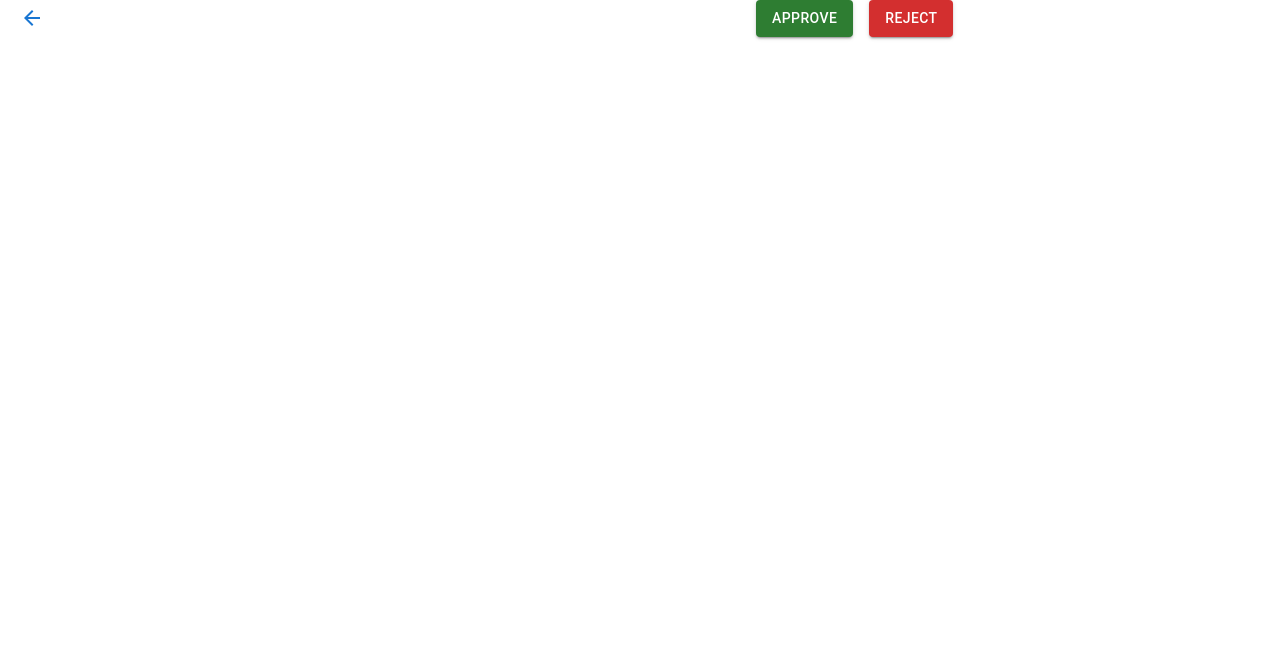
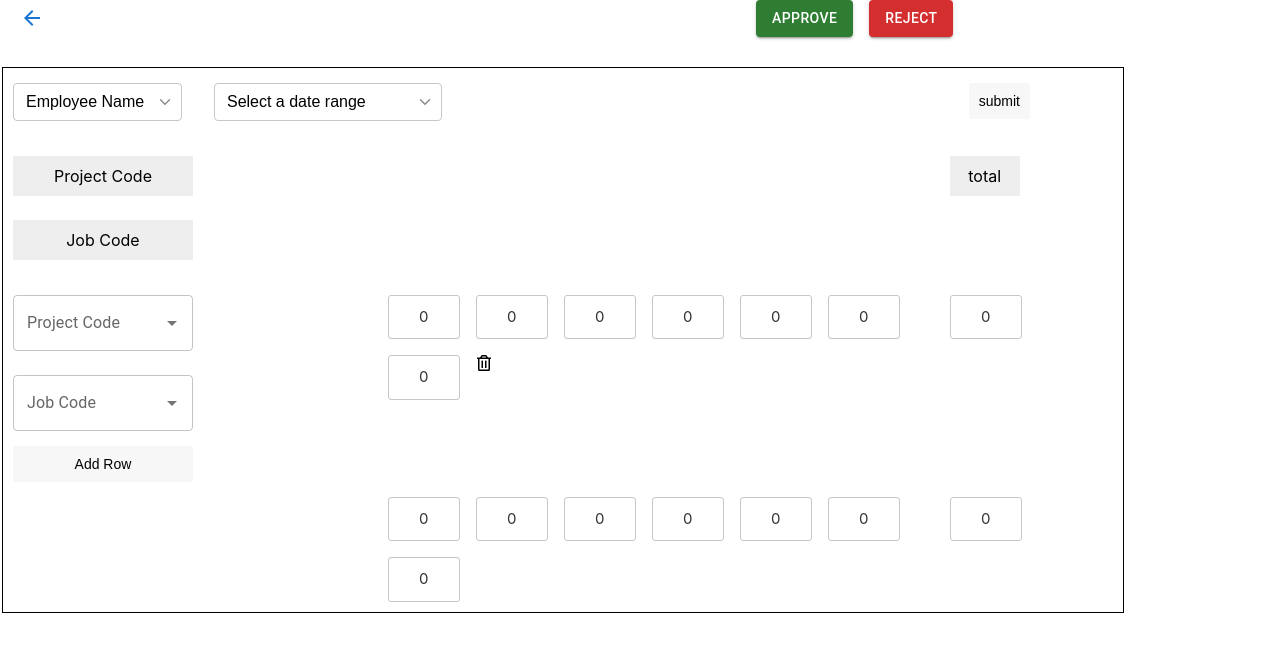
Before and after one commit to Jainu-baba/Timesheet-POC-Team-B, a React (Create React App) app: page /details in a window 1280 px wide. Shown: the top 652 px of the page. Built offline with nearby package versions, Linux system fonts and the light colour scheme.

Commit message:
added details screen

```diff
--- a/package.json
+++ b/package.json
@@ -17,6 +17,7 @@
     "@testing-library/user-event": "^13.5.0",
     "react": "^18.2.0",
     "react-dom": "^18.2.0",
+    "react-icons": "^4.10.1",
     "react-redux": "^8.1.2",
     "react-router-dom": "^6.15.0",
     "react-scripts": "5.0.1",
--- a/src/Components/Employee/TimeSheet.js
+++ b/src/Components/Employee/TimeSheet.js
@@ -1,11 +1,11 @@
 import React from 'react'
 import PropTypes from 'prop-types';
 import Box from '@mui/material/Box';
-
+import Button from '@mui/material/Button';
 import { useState, useEffect } from 'react';
 import { Grid } from '@mui/material';
 import DateRange from './DateRange.json';
-
+import Stack from '@mui/material/Stack';
 import Dialog from '@mui/material/Dialog';
 import DialogActions from '@mui/material/DialogActions';
 import DialogContent from '@mui/material/DialogContent';
@@ -38,7 +38,6 @@ export default function TimeSheet() {
     }, []);
 
     const handleEmployee = (empName) => {
-        //const empData = {[empName]: {[selectedRange.fromDate+'-'+selectedRange.toDate]:[]}};
         localStorage.setItem('employeeName', empName);
         localStorage.setItem(empName, '');
     }
@@ -55,35 +54,13 @@ export default function TimeSheet() {
         const selectedIndex = event.target.value;
         setSelectedRange(dateRanges[selectedIndex]);
         setSelectedDates(dateRanges[selectedIndex].dates);
-
-
         const edata = dateRanges[selectedIndex].fromDate+'-'+dateRanges[selectedIndex].toDate;
         localStorage.setItem('dateRange', edata);
         const empName = localStorage.getItem('employeeName');
         let empData = localStorage.getItem(empName);
+        empData = {[edata]: []};
+        localStorage.setItem(empName, JSON.stringify(empData));
 
-        //const dateRange = [];
-        // if(empData && empData[dateRanges[selectedIndex]]){
-        //     dateRange = empData[dateRanges[selectedIndex]];
-        // }
-
-        //const edata = dateRanges[selectedIndex].fromDate+'-'+dateRanges[selectedIndex].toDate;
-       // console.log(edata);
-        empData = {[edata]: []};
-
-        localStorage.setItem(empName, JSON.stringify(empData));
-        // console.log(dateRanges[selectedIndex]);
-
-        // let startDate = new Date(dateRanges[selectedIndex].fromDate);
-        // let endDate = new Date(dateRanges[selectedIndex].toDate);
-        // const currentDate = new Date(startDate.getTime());
-
-        // const dates = [];
-        // while (currentDate <= endDate) {
-        //     dates.push(new Date(currentDate));
-        //     currentDate.setDate(currentDate.getDate() + 1);
-        // }
-        // console.log(dates);
     };
     return (
         <>
@@ -107,14 +84,9 @@ export default function TimeSheet() {
                         </option>
                     ))}
                 </select>
-                {/* {selectedRange && (
-                    <div>
-                        Selected Range: {selectedRange.fromDate} - {selectedRange.toDate}
-                    </div>
-                )} */}
             </Grid>
             <Grid item xs>
-                <button onClick={submitData} className='timesheet-button'>submit</button>
+             <button onClick={submitData} className='timesheet-button'>submit</button>
             </Grid>
         </Grid>
 
--- a/src/Components/TimesheetDetails/Details.js
+++ b/src/Components/TimesheetDetails/Details.js
@@ -6,6 +6,9 @@ import Stack from '@mui/material/Stack';
 import Snackbar from '@mui/material/Snackbar';
 import MuiAlert from '@mui/material/Alert';
 import Button from '@mui/material/Button';
+import Employee from "../Employee/Employee";
+import DateRange from '../Employee/DateRange.json';
+import { useState, useEffect } from 'react';
 const Alert = React.forwardRef(function Alert(props, ref) {
   return <MuiAlert elevation={6} ref={ref} variant="filled" {...props} />;
 });
@@ -52,8 +55,10 @@ const Details = () => {
         </Alert>
       </Snackbar>
       <Grid container spacing={2}>
+
         <Grid item xs={7}>
           <Button onClick={(e) => BacktoManager()}><ArrowBackIcon /></Button>
+
         </Grid>
         <Grid item xs={4}>
 
@@ -64,6 +69,12 @@ const Details = () => {
             </Stack>
           </Grid>
         </Grid>
+        <Grid>
+        <Employee />
+        </Grid>
+        <Grid>
+
+        </Grid>
 
       </Grid>
     </div>
```
Also changed, not shown: 1 other file (tests, documents, lock files or other folders).
